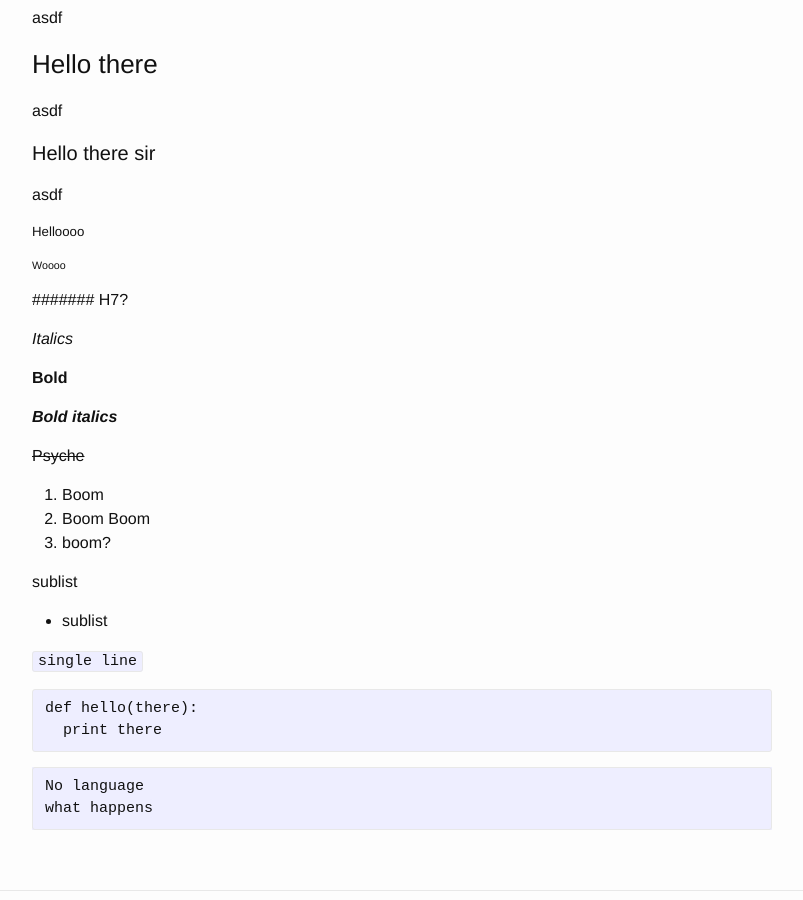
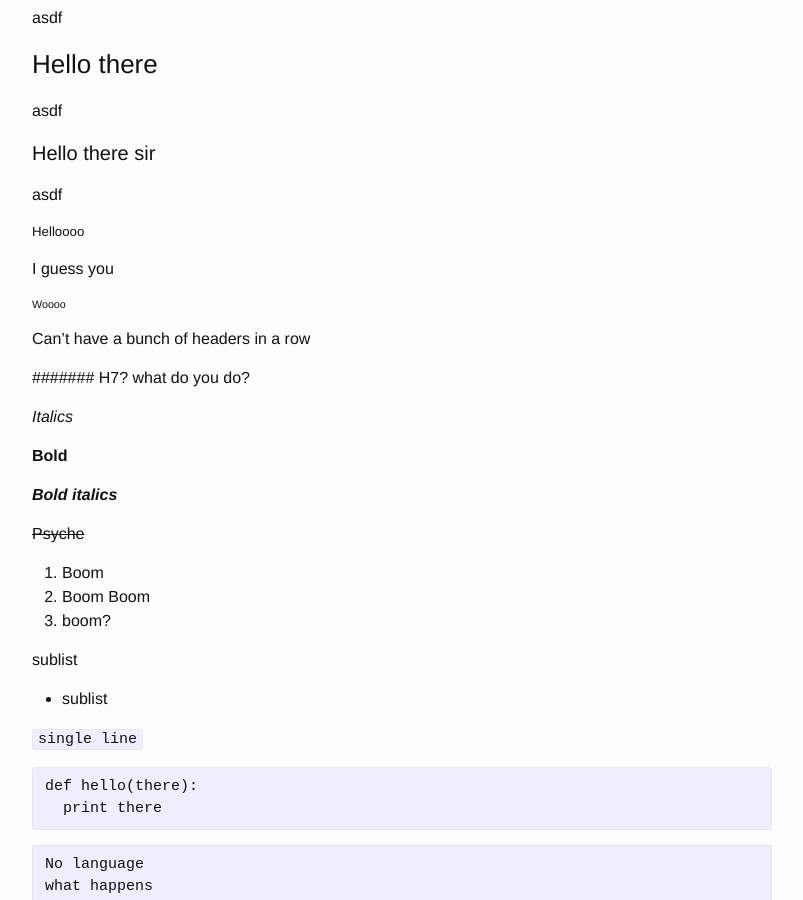
Before and after one commit to wesleyhitson/wesleyhitson.github.io, a Jekyll site: the page built from about.md, in a window 1280 px wide and 900 px high, scrolled down 476 px. Shown: the whole window, without its empty margins (238-1041 px from the left). Built offline with Jekyll 4.4.1, drawn with Linux system fonts in a browser that asks for light colours.

Commit message:
Little bit more md

```diff
--- a/about.md
+++ b/about.md
@@ -13,17 +13,23 @@ My primary website is [wesleyhitson.com](wesleyhitson.com). I intend to use this
 
 # Hi
 asdf
+
 ## Hello
+asdf
 
+### Hello there
 asdf
-### Hello there
 
-asdf
 #### Hello there sir
 asdf
+
 ##### Helloooo
+I guess you
 ###### Woooo
+Can't have a bunch of headers in a row
+
 ####### H7?
+what do you do?
 
 *Italics*
 
```
